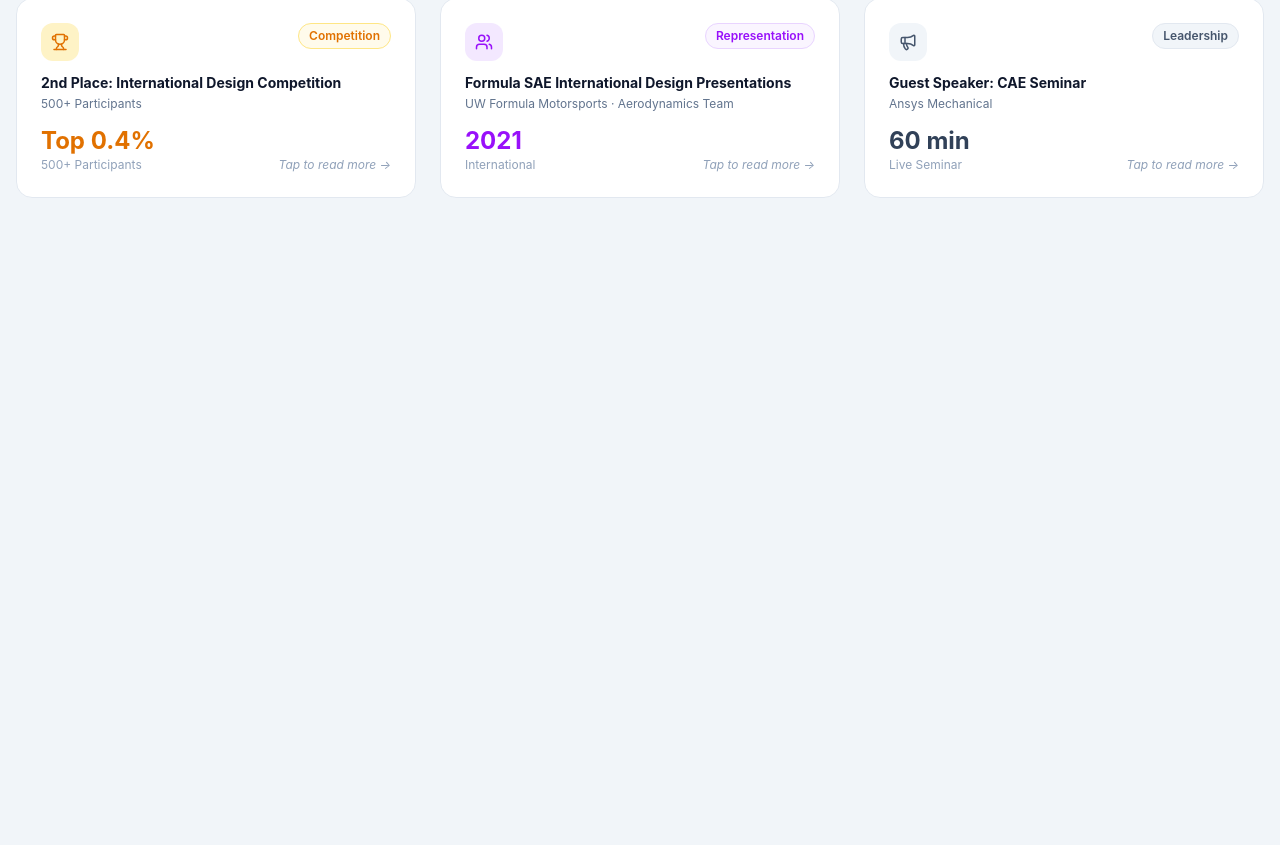
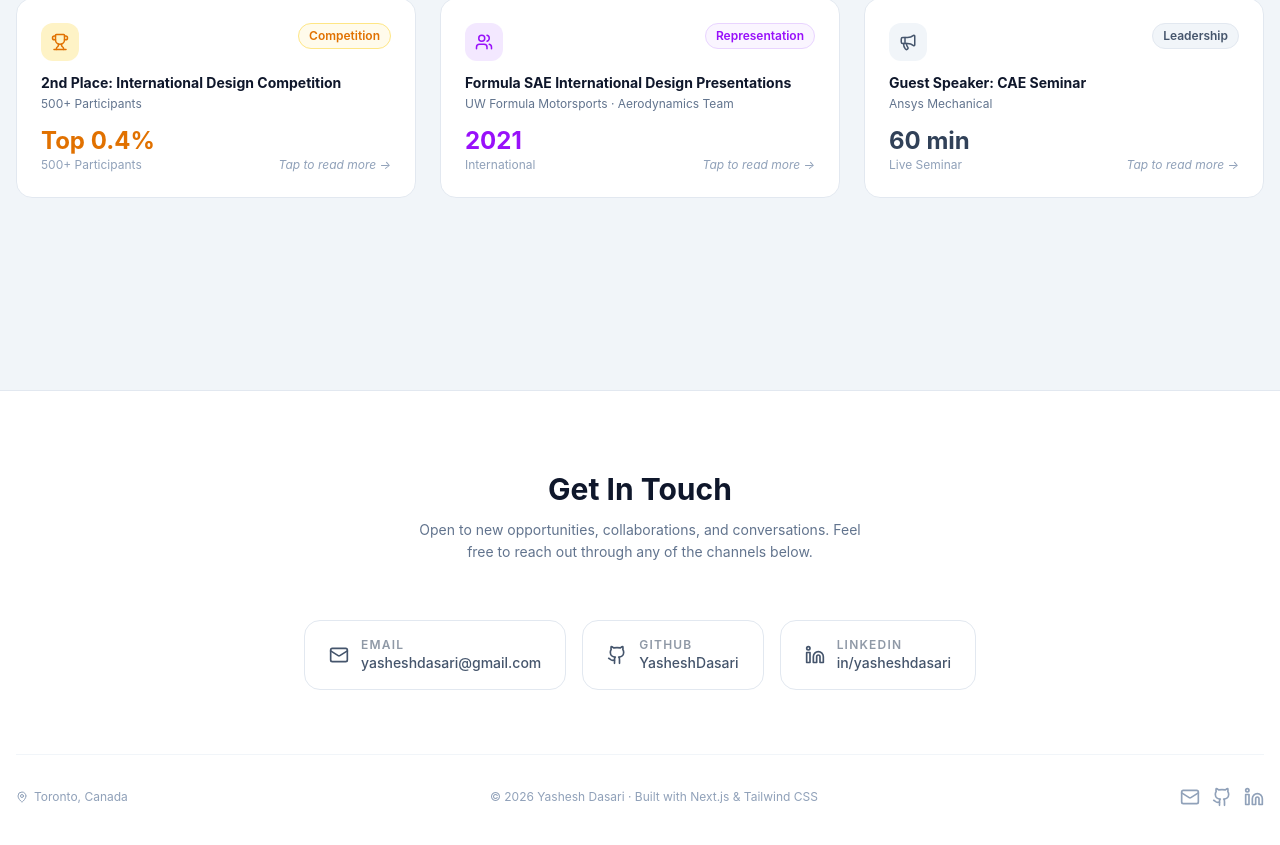
Before and after one commit to YasheshDasari/portfolio, a Next.js app: page / in a window 1280 px wide. Shown: the part 6089-6934 px from the top of the page. Before the commit the page ends 6383 px from the top, so only its background shows below. Built offline with nearby package versions, Linux system fonts and the light colour scheme.

Commit message:
Add Contacts section

```diff
--- a/app/page.tsx
+++ b/app/page.tsx
@@ -5,6 +5,7 @@ import Projects from "@/components/Projects";
 import Education from "@/components/Education";
 import Research from "@/components/Research";
 import Awards from "@/components/Awards";
+import Contact from "@/components/Contact";
 
 export default function Home() {
     return (
@@ -16,6 +17,7 @@ export default function Home() {
             <Projects/>
             <Research/>
             <Awards/>
+            <Contact/>
         </main>
     );
 }
--- a/components/Contact.tsx
+++ b/components/Contact.tsx
@@ -0,0 +1,75 @@
+"use client";
+
+import { Mail, Github, Linkedin, MapPin } from "lucide-react";
+
+const links = [
+    {
+        label: "Email",
+        value: "yasheshdasari@gmail.com",
+        href: "mailto:yasheshdasari@gmail.com",
+        icon: <Mail size={20} />,
+        color: "hover:border-red-300 dark:hover:border-red-700 hover:bg-red-50 dark:hover:bg-red-900/20 hover:text-red-600 dark:hover:text-red-400",
+    },
+    {
+        label: "GitHub",
+        value: "YasheshDasari",
+        href: "https://github.com/YasheshDasari",
+        icon: <Github size={20} />,
+        color: "hover:border-slate-400 dark:hover:border-slate-500 hover:bg-slate-100 dark:hover:bg-slate-700 hover:text-slate-900 dark:hover:text-white",
+    },
+    {
+        label: "LinkedIn",
+        value: "in/yasheshdasari",
+        href: "https://www.linkedin.com/in/yasheshdasari/",
+        icon: <Linkedin size={20} />,
+        color: "hover:border-blue-300 dark:hover:border-blue-700 hover:bg-blue-50 dark:hover:bg-blue-900/20 hover:text-blue-600 dark:hover:text-blue-400",
+    },
+];
+
+export default function Contact() {
+    return (
+        <footer id="contact" className="border-t border-slate-200 dark:border-slate-800 bg-white dark:bg-slate-900 mt-24">
+            <div className="max-w-7xl mx-auto px-4 py-20">
+
+                <div className="text-center mb-14">
+                    <h2 className="text-3xl font-bold mb-3">Get In Touch</h2>
+                    <p className="text-slate-500 dark:text-slate-400 max-w-md mx-auto text-sm leading-relaxed">
+                        Open to new opportunities, collaborations, and conversations. Feel free to reach out through any of the channels below.
+                    </p>
+                </div>
+
+                <div className="flex flex-wrap justify-center gap-4 mb-16">
+                    {links.map((link) => (
+                        <a key={link.label} href={link.href} target={link.href.startsWith("mailto") ? "_self" : "_blank"} rel="noopener noreferrer" className={`flex items-center gap-3 px-6 py-4 rounded-2xl border border-slate-200 dark:border-slate-700 text-slate-600 dark:text-slate-400 bg-white dark:bg-slate-800/50 transition-all duration-200 hover:scale-105 hover:shadow-md ${link.color}`}>
+                            {link.icon}
+                            <div>
+                                <p className="text-xs font-semibold uppercase tracking-widest opacity-60">{link.label}</p>
+                                <p className="text-sm font-medium">{link.value}</p>
+                            </div>
+                        </a>
+                    ))}
+                </div>
+
+                <div className="border-t border-slate-100 dark:border-slate-800 pt-8 flex flex-col sm:flex-row items-center justify-between gap-3">
+                    <div className="flex items-center gap-1.5 text-xs text-slate-400 dark:text-slate-500">
+                        <MapPin size={12} />
+                        Toronto, Canada
+                    </div>
+
+                    <p className="text-xs text-slate-400 dark:text-slate-500">
+                        © {new Date().getFullYear()} Yashesh Dasari · Built with Next.js & Tailwind CSS
+                    </p>
+
+                    <div className="flex items-center gap-3">
+                        {links.map((link) => (
+                            <a key={link.label} href={link.href} target={link.href.startsWith("mailto") ? "_self" : "_blank"} rel="noopener noreferrer" className="text-slate-400 hover:text-slate-900 dark:hover:text-white transition-colors duration-200" aria-label={link.label}>
+                                {link.icon}
+                            </a>
+                        ))}
+                    </div>
+                </div>
+
+            </div>
+        </footer>
+    );
+}
```
